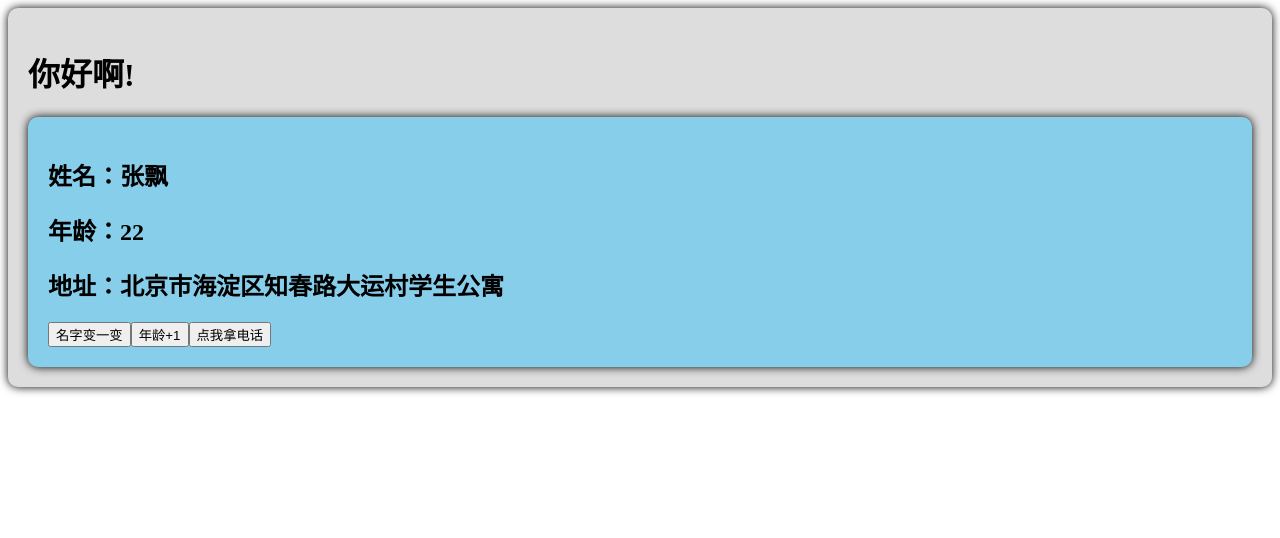
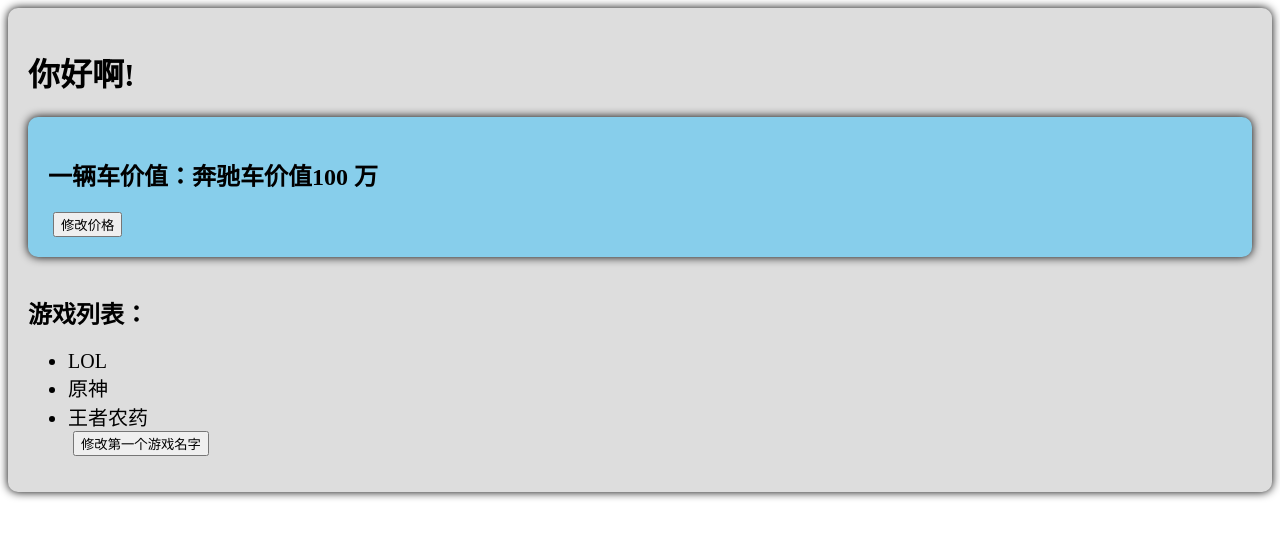
Before and after one commit to Appleuiy/Vue3Learning, a Vue app: page / in a window 1280 px wide. Shown: the top 538 px of the page. Built offline with nearby package versions, Linux system fonts and the light colour scheme.

Commit message:
reactive

```diff
--- a/src/components/Person.vue
+++ b/src/components/Person.vue
@@ -1,12 +1,14 @@
 <template>
   <div class="person">
-    <h2>姓名：{{ name }}</h2>
-    <h2>年龄：{{ age }}</h2>
-    <h2>地址：{{address }}</h2>
-    <button @click="changeName">名字变一变</button>
-    <button @click="changeAge">年龄+1</button>
-    <button @click="showTel">点我拿电话</button>
+    <h2>一辆车价值：{{car.brand }}车价值{{ car.price }} 万</h2>
+    <button @click="changePrice">修改价格</button>
   </div>
+  <br>
+  <h2>游戏列表：</h2>
+  <ul>
+    <li v-for="game in games" :key="game.id">{{game.name}}</li>
+    <button @click="changeFirstGameName">修改第一个游戏名字</button>
+  </ul>
 </template>
 
 <script lang="ts">
@@ -16,23 +18,22 @@
 </script>
 
 <script lang="ts" setup>  //语法糖
-    import {ref} from 'vue'  //ref创建响应式数据
-    let age = ref(22)
-    let name = ref("张飘")  // 加上ref， 修改时候要对value更改
-    let tel = "15085462605"
-    let address = "北京市海淀区知春路大运村学生公寓"
-    function changeAge() {
-      age.value += 1
-    }
+   import { reactive } from 'vue';  //修改对象
+   // 数据
+   let car = reactive({brand: '奔驰', price: 100})   // 被代理变为 Proxy
+   let games = reactive([
+    {id:"01", name:"LOL"},
+    {id:"02", name:"原神"},
+    {id:"03", name:"王者农药"}
+   ])
+   console.log(car)
+   function changePrice() {
+    car.price += 10
+   }
 
-    function changeName() {
-      name.value = "夏思嘉必定考好"
-      console.log(name)
-    }
-
-    function showTel() {
-      alert(age)
-    }
+   function changeFirstGameName() {
+    games[0].name = "魂斗罗"
+   }
 </script>
 
 
@@ -43,4 +44,10 @@
     border-radius: 10px;
     padding: 20px;
   }
+  button {
+    margin: 0 5px;
+  }
+  li {
+    font-size: 20px;
+  }
 </style>
```
